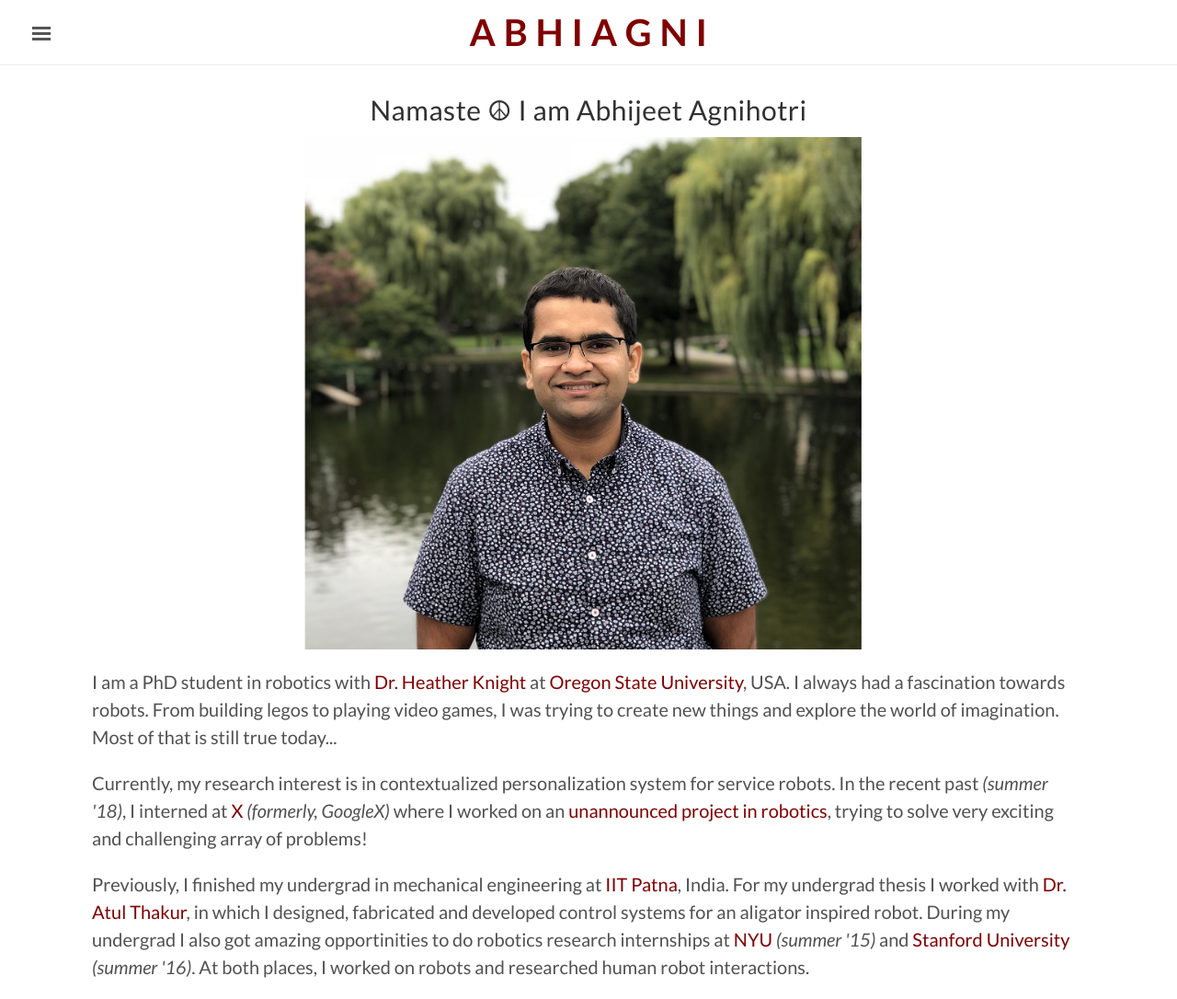
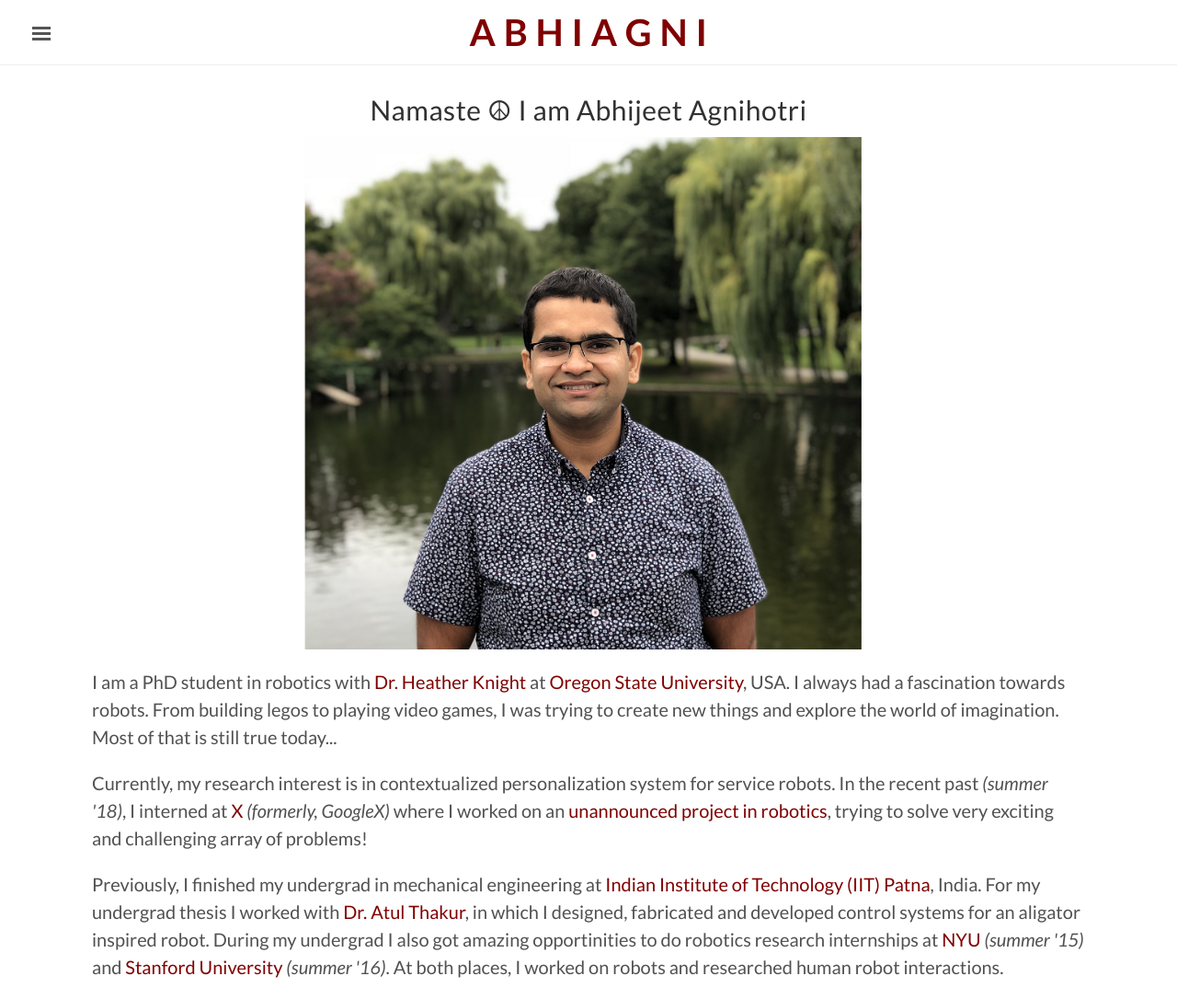
Before and after one commit to abhiagni11/abhiagni11.github.io, a Jekyll site: the page built from index.html, in a window 1280 px wide. Shown: the whole page at 92% size. Built offline with Jekyll 4.4.1, drawn with Linux system fonts in a browser that asks for light colours; the list of posts is cut into pages by our own code.

Commit message:
Update index.html

```diff
--- a/index.html
+++ b/index.html
@@ -10,5 +10,5 @@ title: Home
 
 			<p>Currently, my research interest is in contextualized personalization system for service robots. In the recent past <em>(summer '18)</em>, I interned at <a href="x.company">X</a> <em>(formerly, GoogleX)</em> where I worked on an <a href="https://blog.x.company/inside-robotics-at-x-caa134ac854b">unannounced project in robotics</a>, trying to solve very exciting and challenging array of problems!</p>
 
-			<p>Previously, I finished my undergrad in mechanical engineering at <a href="http://iitp.ac.in/">IIT Patna</a>, India. For my undergrad thesis I worked with <a href="http://www.iitp.ac.in/~athakur/index.html">Dr. Atul Thakur</a>, in which I designed, fabricated and developed control systems for an aligator inspired robot. During my undergrad I also got amazing opportinities to do robotics research internships at <a href="https://engineering.nyu.edu/">NYU</a> <em>(summer '15)</em> and <a href="https://www.stanford.edu/">Stanford University</a> <em>(summer '16)</em>. At both places, I worked on robots and researched human robot interactions.</p>
+			<p>Previously, I finished my undergrad in mechanical engineering at <a href="http://iitp.ac.in/">Indian Institute of Technology (IIT) Patna</a>, India. For my undergrad thesis I worked with <a href="http://www.iitp.ac.in/~athakur/index.html">Dr. Atul Thakur</a>, in which I designed, fabricated and developed control systems for an aligator inspired robot. During my undergrad I also got amazing opportinities to do robotics research internships at <a href="https://engineering.nyu.edu/">NYU</a> <em>(summer '15)</em> and <a href="https://www.stanford.edu/">Stanford University</a> <em>(summer '16)</em>. At both places, I worked on robots and researched human robot interactions.</p>
 </div>
```
